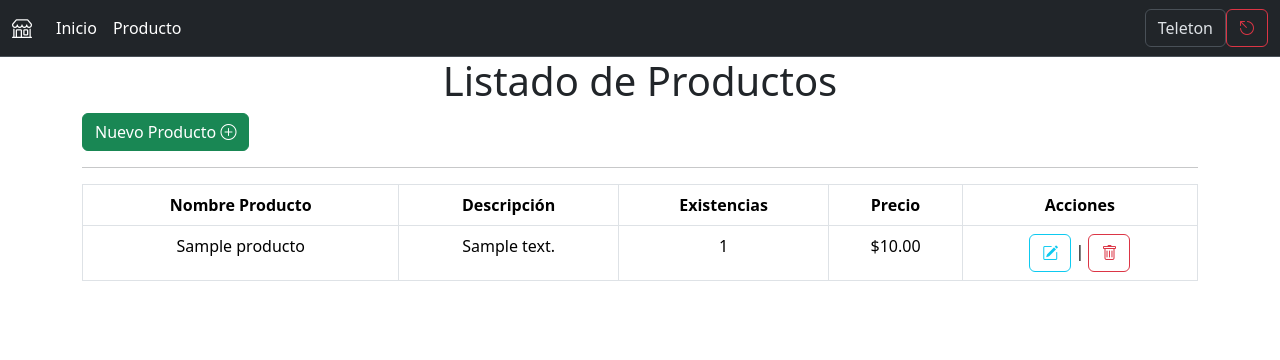
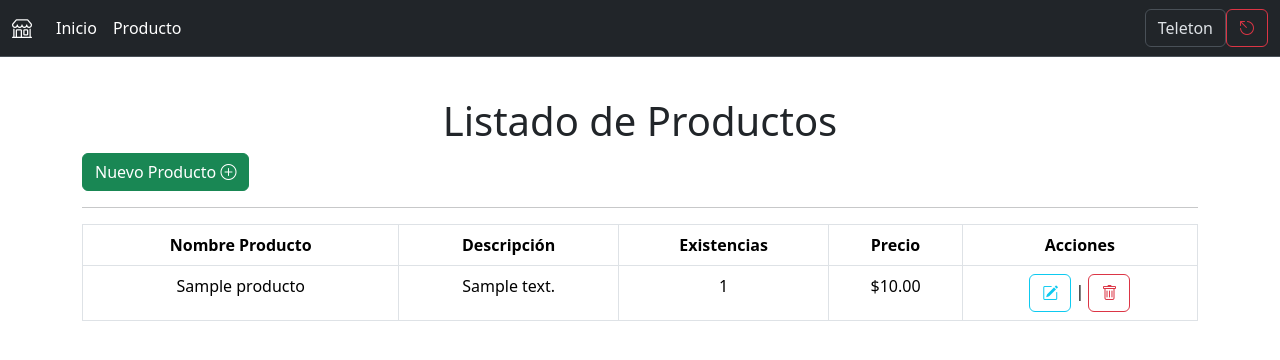
Before and after one commit to JLD986/teleton, a Django app: page /productos/ in a window 1280 px wide. Shown: the top 360 px of the page. Run offline with Django 4.2, Linux system fonts and the light colour scheme; tables that the repository leaves empty hold one stand-in row (values such as "Sample post").

Commit message:
Update productos.html
Se le hizo un cambio a la altura en la que aparece  "listado de los productos"

```diff
--- a/producto/templates/producto/productos.html
+++ b/producto/templates/producto/productos.html
@@ -6,7 +6,7 @@
 <div class="container">
     <div class="row">
         <div class="col-lg-12 text-center">
-            <h1>Listado de Productos</h1>
+            <h1 style="padding-top: 20px; margin-top: 20px;">Listado de Productos</h1>
             <div class="d-flex justify-content-start">
                 <a href="{% url 'crear_producto' %}" class="btn btn-success">Nuevo Producto <i class="bi bi-plus-circle"></i></a>
             </div>
```
